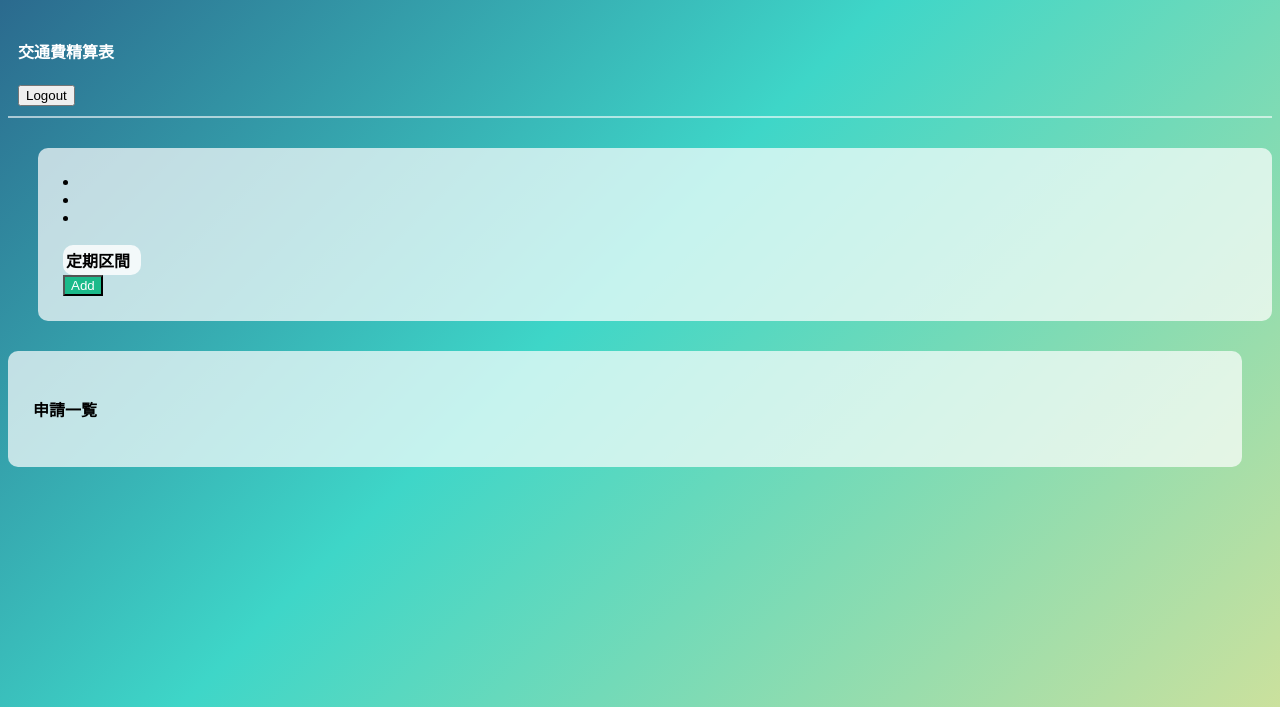
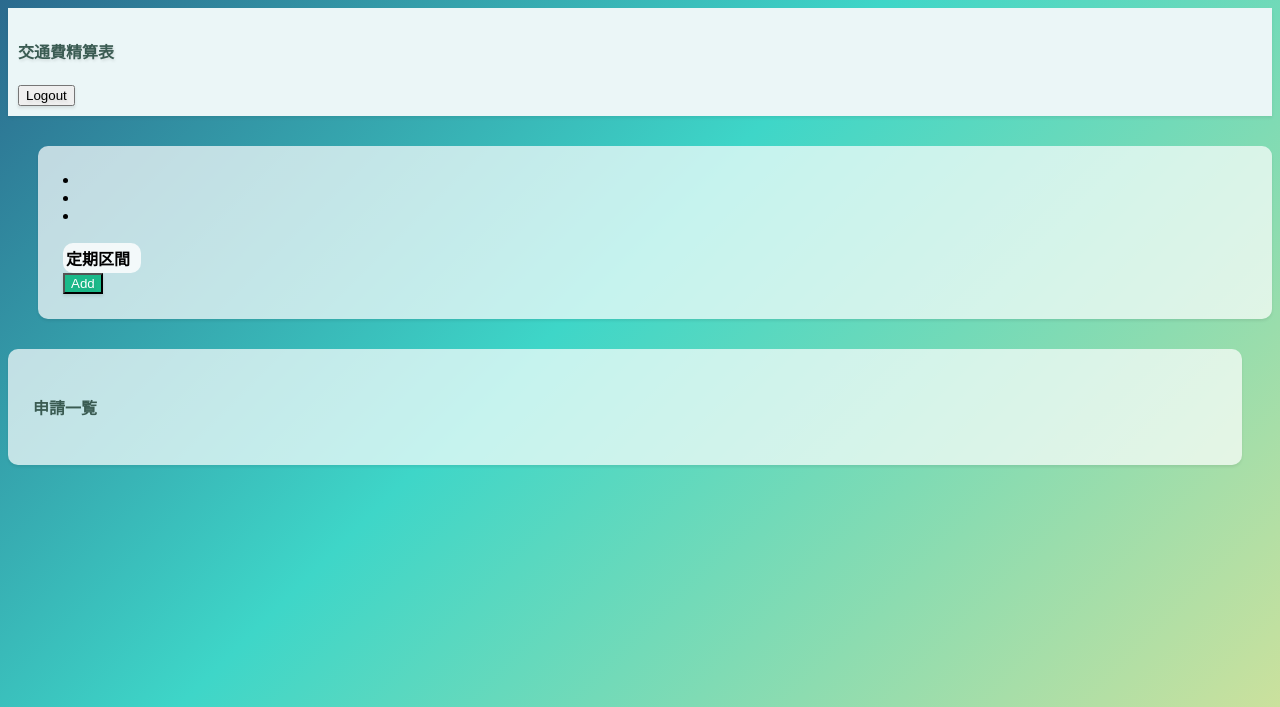
Before and after one commit to nagisa-ito/transport_app_ver2, a CakePHP app: the page made by app/View/Users/index.ctp in a window 1280 px wide. Shown: the top 707 px of the page. Run offline with PHP 8.4 and a stand-in for CakePHP, Linux system fonts and the light colour scheme; the template is opened without the code that fills it, so the values that code supplies are empty; some libraries are stand-ins or nearby versions.

Commit message:
微調整

```diff
--- a/app/View/Users/admin_index.ctp
+++ b/app/View/Users/admin_index.ctp
@@ -5,7 +5,7 @@
         <div class="row">
             <div class="col-sm-10">
                 <span class="badge badge-success">管理者</span>
-                <h3 style="display: inline"><?php echo h('部署一覧'); ?></h3>
+                <h4 style="display: inline"><?php echo h('部署一覧'); ?></h4>
             </div>
             <div class="col-sm-2 text-right">
                 <button class="btn btn-danger" onclick="location.href='<?php echo $this->html->url('/users/logout/'); ?>';">Logout</button>
--- a/app/View/Users/admin_user_requests.ctp
+++ b/app/View/Users/admin_user_requests.ctp
@@ -6,7 +6,7 @@
     </div>
     <div class="col-sm-3 text-right">
         <button type="button" class="btn page-link text-dark d-inline-block" onclick="history.back()" >Back</button>
-        <?php echo $this->Html->link('<button class="btn btn-gold">ユーザー一覧</button>',
+        <?php echo $this->Html->link('<button class="btn btn-gold">部署一覧</button>',
                                           array('controller' => 'users', 'action' => 'index'),
                                           array('escape' => false));
         ?>
--- a/app/View/Users/index.ctp
+++ b/app/View/Users/index.ctp
@@ -3,10 +3,10 @@
 
 	<header>
 		<div class="row">
-		<div class="col-sm-11 white">
+		<div class="col-sm-11">
 			<h4>交通費精算表</h4>
 		</div>
-		<div class="cpl-sm-1 white">
+		<div class="cpl-sm-1">
 			<button class="btn btn-danger d-inline-block" onclick="location.href='<?php echo $this->html->url('/users/logout/'); ?>';">Logout</button>
 		</div>
 	</header>
@@ -23,7 +23,7 @@
 					<br>
 					<li><?php echo h($departments[$login_user['department_id']]); ?></li>
 					<br>
-					<table class="table">
+					<table class="table table-bordered">
     					<th>定期区間</th>
 						<th><?php echo h($login_user['pass_from_station']); ?></th>
 						<th><?php echo h($login_user['pass_to_station']); ?></th>
--- a/app/View/Users/login.ctp
+++ b/app/View/Users/login.ctp
@@ -25,3 +25,4 @@
     </div>
 
     <footer></footer>
+<?php //echo $this->Html->script('ripple'); ?>
--- a/app/webroot/css/mystyle.css
+++ b/app/webroot/css/mystyle.css
@@ -4,10 +4,16 @@ body {
 }
 
 header {
-	border-bottom: solid 2px rgba(255, 255, 255, 0.6);
+	background-color: #ebf6f7;
+	box-shadow: 0 2px 3px 0 rgba(0,0,0,.075);
 	min-height: 50px;
 	padding: 10px;
-	color: white;
+	color: #474a4d;
+	text-shadow: 1px 2px 3px rgba(0, 0, 0, 0.1);
+}
+
+h4 {
+	color: #3a5b52
 }
 
 label {
@@ -15,7 +21,6 @@ label {
 }
 
 footer {
-	/*background-color: #fff;*/
 	opacity: 0.5;
 	min-height: 50px;
 }
@@ -47,6 +52,7 @@ div.input.text, div.input.password, div.input.select, div.input.date, div.input.
 	padding: 40px;
 	background: rgba(255,255,255,0.5);
 	border-radius: 10px;
+	box-shadow: 0 2px 3px 0 rgba(0,0,0,.075);
 }
 
 .admin_contents {
@@ -70,6 +76,11 @@ div.input.text, div.input.password, div.input.select, div.input.date, div.input.
 	color: #1bba8a;
 }
 
+.btn {
+	text-shadow: 1px 2px 3px rgba(0, 0, 0, 0.1);
+	box-shadow: 0 2px 3px 0 rgba(0, 0, 0, 0.1);
+}
+
 #login_title {
 	padding-top: 20px;
 }
@@ -91,6 +102,7 @@ div.input.text, div.input.password, div.input.select, div.input.date, div.input.
 	margin: 30px 0px 0px 30px;
 	padding: 25px;
 	border-radius: 10px;
+	box-shadow: 0 2px 3px 0 rgba(0,0,0,.075);
 }
 
 #requests-area {
@@ -98,20 +110,23 @@ div.input.text, div.input.password, div.input.select, div.input.date, div.input.
 	margin: 30px 30px 0px 0px;
 	padding: 25px;
 	border-radius: 10px;
+	box-shadow: 0 2px 3px 0 rgba(0,0,0,.075);
 }
 
 #request-details-area {
 	background: rgba(255, 255, 255, 0.7);
 	margin: 30px 30px 0px 0px;
 	padding: 25px;
-	border-radius: 10px
+	border-radius: 10px;
+	box-shadow: 0 2px 3px 0 rgba(0,0,0,.075);
 }
 
 #total_cost_area {
 	background: rgba(255, 255, 255, 0.7);
 	margin: 30px 30px 0px 0px;
 	padding: 25px;
-	border-radius: 10px
+	border-radius: 10px;
+	box-shadow: 0 2px 3px 0 rgba(0,0,0,.075);
 }
 
 #add_account_contents {
```
Also changed, not shown: app/View/Users/admin_user_lists.ctp (+5 -2 lines), app/webroot/js/ripple.js (added, +29 -0 lines), 1 other file.
